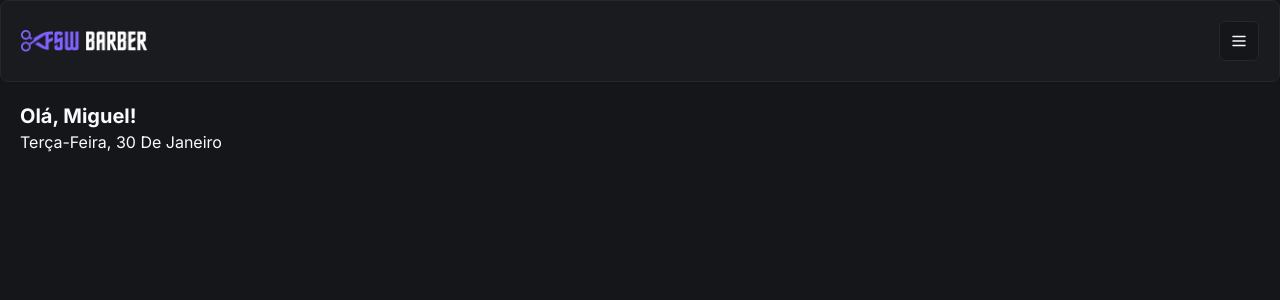
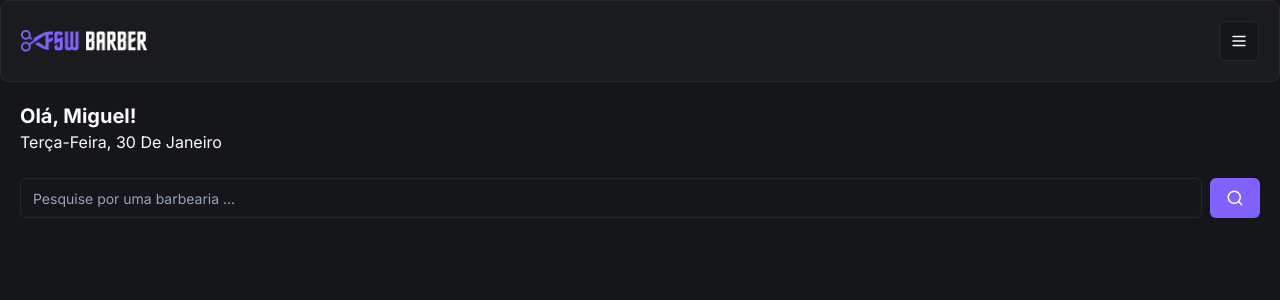
Before and after one commit to patresio/fsw-barbershop, a Next.js app: page / in a window 1280 px wide. Shown: the top 300 px of the page. Built offline with nearby package versions, Linux system fonts and the light colour scheme.

Commit message:
feat: initial add component search

```diff
--- /dev/null
+++ b/app/(home)/_components/search.tsx
@@ -0,0 +1,18 @@
+"use client";
+
+import { Button } from "@/app/_components/ui/button";
+import { Input } from "@/app/_components/ui/input";
+import { SearchIcon } from "lucide-react";
+
+const Search = () => {
+    return (
+        <div className="flex items-center gap-2">
+            <Input placeholder="Pesquise por uma barbearia ..."/>
+            <Button variant="default">
+                <SearchIcon size={18} />
+            </Button>
+        </div>
+        );
+}
+
+export default Search;
--- /dev/null
+++ b/app/(home)/_components/welcome.tsx
@@ -0,0 +1,13 @@
+import { format } from "date-fns";
+import { ptBR } from "date-fns/locale";
+
+const Welcome = () => {
+    return (
+        <div>
+            <h2 className="text-xl font-bold">Olá, Miguel!</h2>
+            <p className="capitalize">{format(new Date(), "EEEE',' dd ' de ' MMMM", {locale: ptBR})}</p>
+        </div>
+        );
+}
+
+export default Welcome;
--- a/app/(home)/page.tsx
+++ b/app/(home)/page.tsx
@@ -1,18 +1,17 @@
-import { format } from "date-fns";
 import Header from "../_components/header";
-import { ptBR } from "date-fns/locale";
+import Search from "./_components/search";
+import Welcome from "./_components/welcome";
 
 export default function Home() {
   return (
     <div>
       <Header />
-
-      <div className="px-5 pt-5">
-        <h2 className="text-xl font-bold">Olá, Miguel!</h2>
-        <p className="capitalize">{format(new Date(), "EEEE',' dd ' de ' MMMM", {locale: ptBR})}</p>
+      <div  className="px-5 pt-5">
+        <Welcome />
       </div>
-
-
+      <div className="px-5 mt-6">
+        <Search />
+      </div>
     </div>
   );
 }
--- /dev/null
+++ b/app/_components/ui/input.tsx
@@ -0,0 +1,25 @@
+import * as React from "react"
+
+import { cn } from "@/app/_lib/utils"
+
+export interface InputProps
+  extends React.InputHTMLAttributes<HTMLInputElement> {}
+
+const Input = React.forwardRef<HTMLInputElement, InputProps>(
+  ({ className, type, ...props }, ref) => {
+    return (
+      <input
+        type={type}
+        className={cn(
+          "flex h-10 w-full rounded-md border border-input bg-background px-3 py-2 text-sm ring-offset-background file:border-0 file:bg-transparent file:text-sm file:font-medium placeholder:text-muted-foreground focus-visible:outline-none focus-visible:ring-2 focus-visible:ring-ring focus-visible:ring-offset-2 disabled:cursor-not-allowed disabled:opacity-50",
+          className
+        )}
+        ref={ref}
+        {...props}
+      />
+    )
+  }
+)
+Input.displayName = "Input"
+
+export { Input }
```
